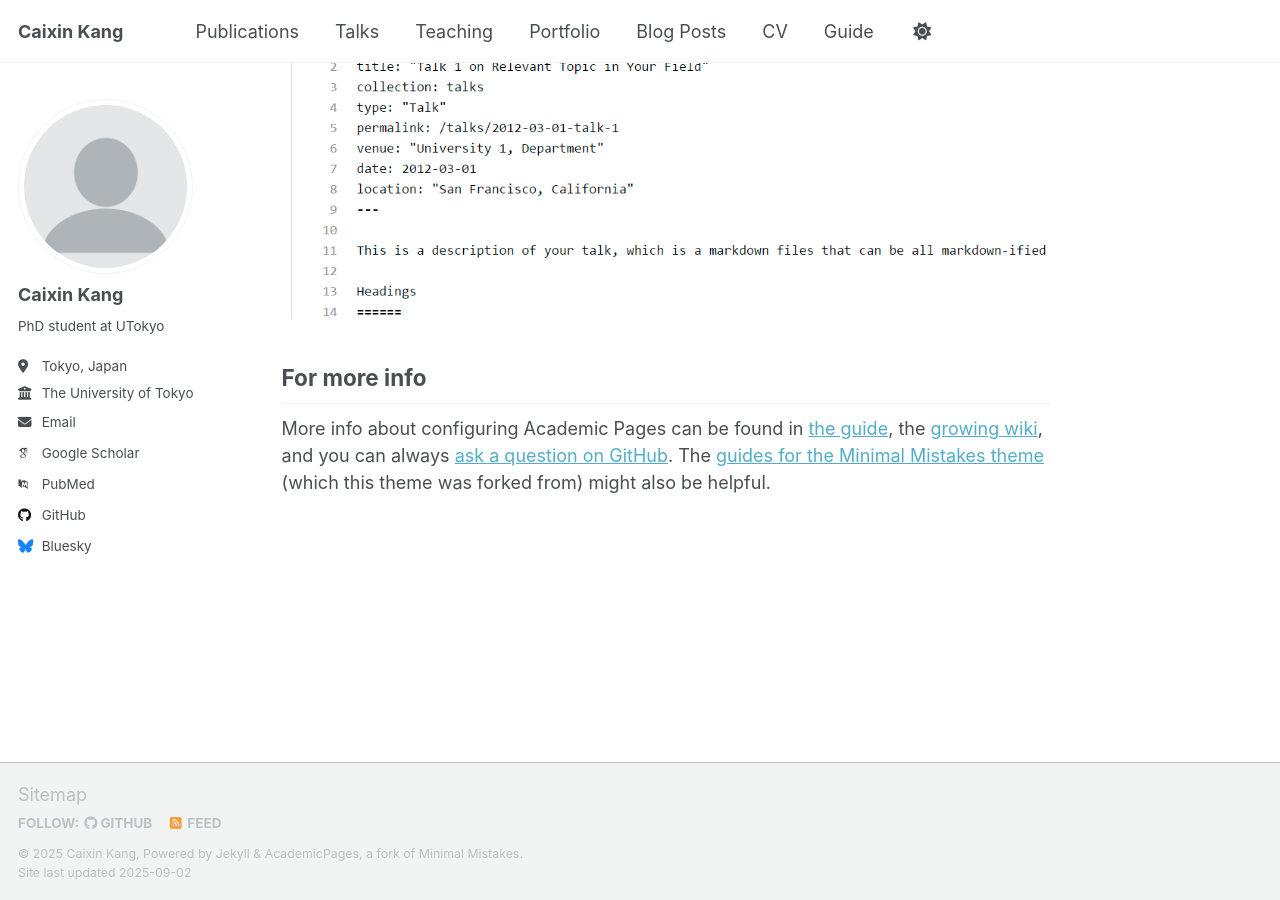
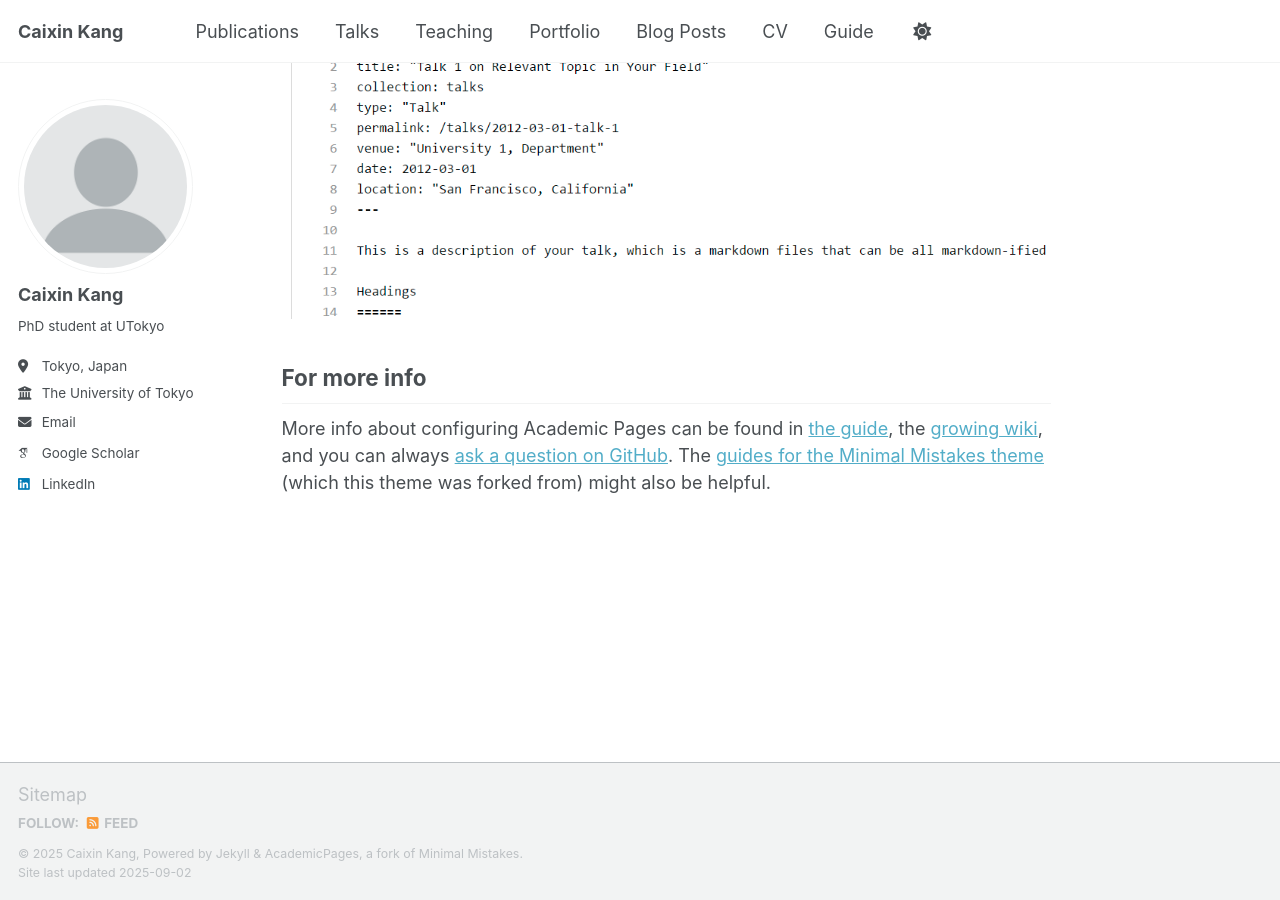
Before and after one commit to kkkcx/kkkcx.github.io, a Jekyll site: the page built from _pages/about.md, in a window 1280 px wide and 900 px high, scrolled down 2880 px. Built offline with Jekyll 4.4.1, drawn with Linux system fonts in a browser that asks for light colours; some web fonts are replaced; a script that is not in the unit is left out.

Commit message:
Update _config.yml

```diff
--- a/_config.yml
+++ b/_config.yml
@@ -29,7 +29,7 @@ author:
   location         : "Tokyo, Japan"
   employer         : "The University of Tokyo"
   uri              : # URL
-  email            : "cxkang[at]iis.u-tokyo.ac.jp"
+  email            : "cxkang@iis.u-tokyo.ac.jp"
 
   # Academic websites
   academia         : # URL
@@ -39,7 +39,7 @@ author:
   impactstory      : # URL
   # orcid            : "http://orcid.org/yourorcidurl"
   semantic         : # URL
-  pubmed           : "https://www.ncbi.nlm.nih.gov/pubmed/?term=john+snow"
+  # pubmed           : "https://www.ncbi.nlm.nih.gov/pubmed/?term=john+snow"
   researchgate     : # URL
   scopus           : # URL
 
@@ -47,13 +47,13 @@ author:
   bitbucket        : # Username - Update with your username on the site
   codepen          : # Username
   dribbble         : # Username
-  github           : "academicpages"
+  # github           : "academicpages"
   kaggle           : # Username
   stackoverflow    : # User number or user number and name (i.e., use "1" or "1/jeff-atwood")
 
   # Social media
   artstation       : # Username
-  bluesky          : "bsky.app" # Replace this with you Bluesky username
+  # bluesky          : "bsky.app" # Replace this with you Bluesky username
   facebook         : # Username
   flickr           : # Username
   foursquare       : # Username
@@ -62,7 +62,7 @@ author:
   keybase          : # Username
   instagram        : # Username
   lastfm           : # Username
-  linkedin         : # Username
+  linkedin         : "todo"
   mastodon         : # URL
   medium           : # URL
   pinterest        : # Username
```
